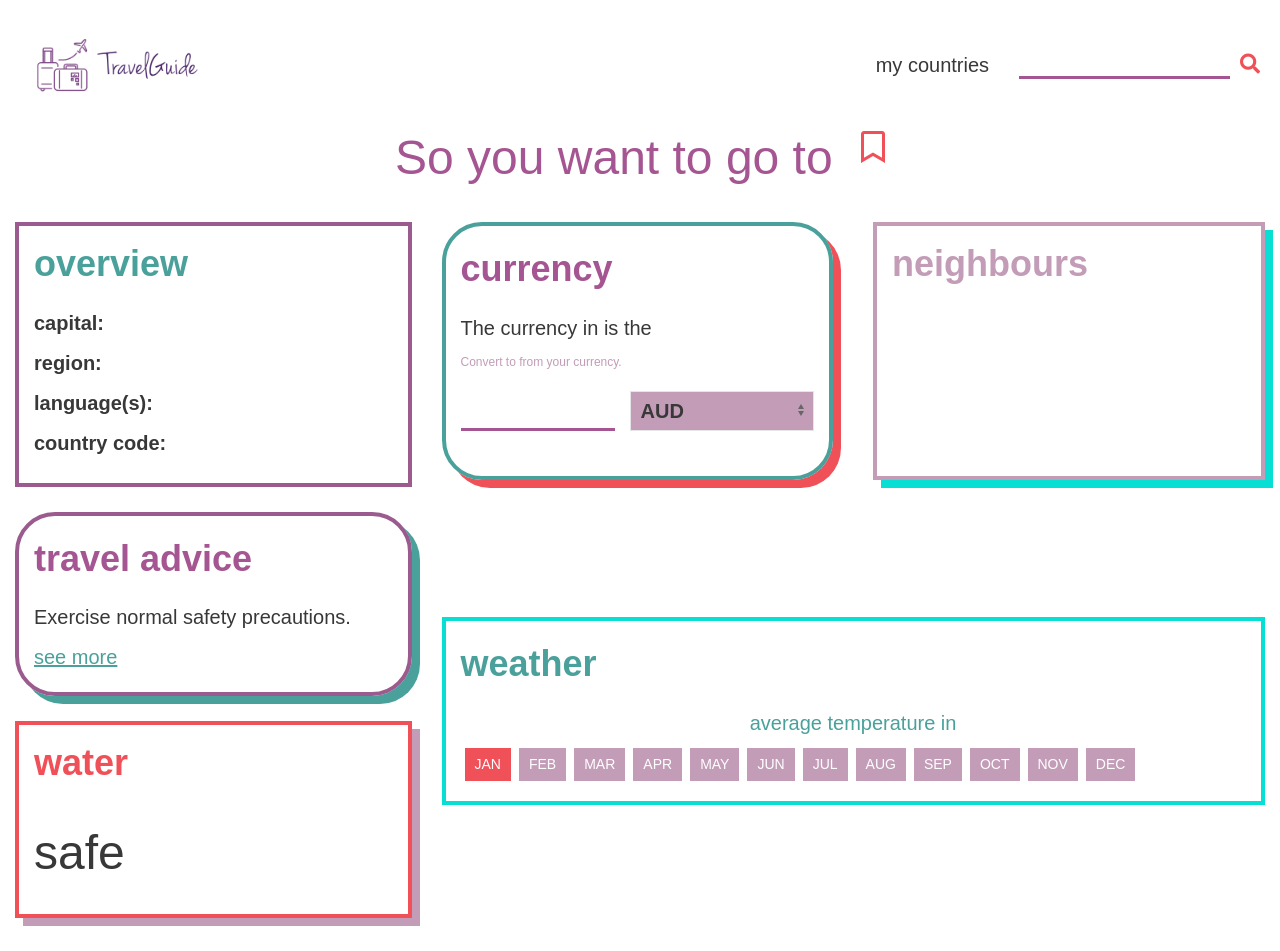
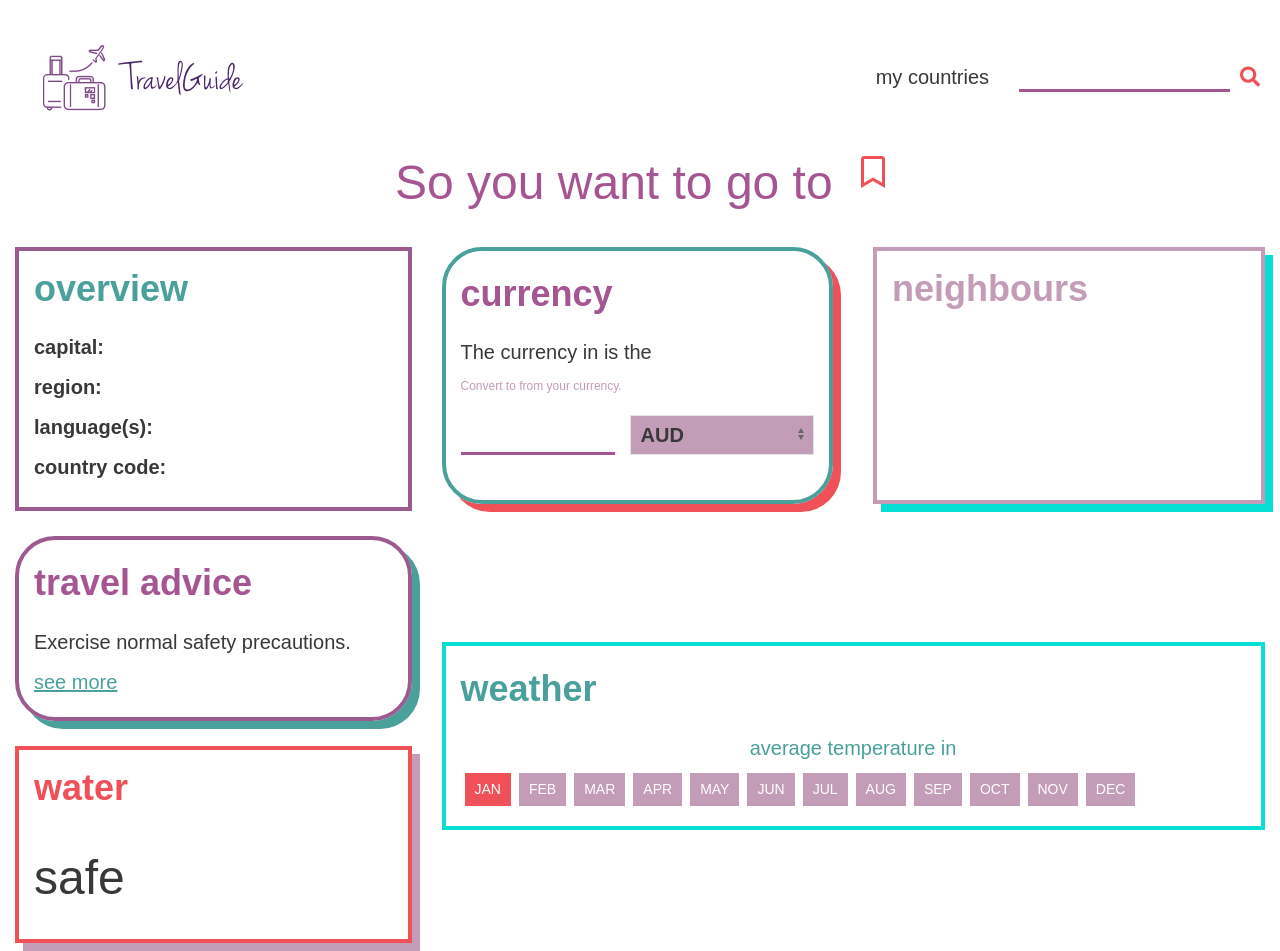
Before and after one commit to KerimKochekov/TravelGuide, a plain HTML site: page dashboard/index.html in a window 1280 px wide. Drawn offline with nearby package versions, Linux system fonts and the light colour scheme; no server answers; some icons are missing; a web font is replaced by a local one.

Commit message:
Update index.html

```diff
--- a/dashboard/index.html
+++ b/dashboard/index.html
@@ -29,7 +29,7 @@
             <div class="uk-navbar-left">
 
                 <a class="uk-navbar-item uk-logo" href="../index.html">
-                    <img src="../assets/images/travelguide-logo.png" alt="TravelGuide logo" style="width: 200px;"/>
+                    <img src="../assets/images/travelguide-logo.png" alt="TravelGuide logo" style="width: 250px;"/>
                 </a>
             </div>
             <div class="uk-navbar-right">
```
